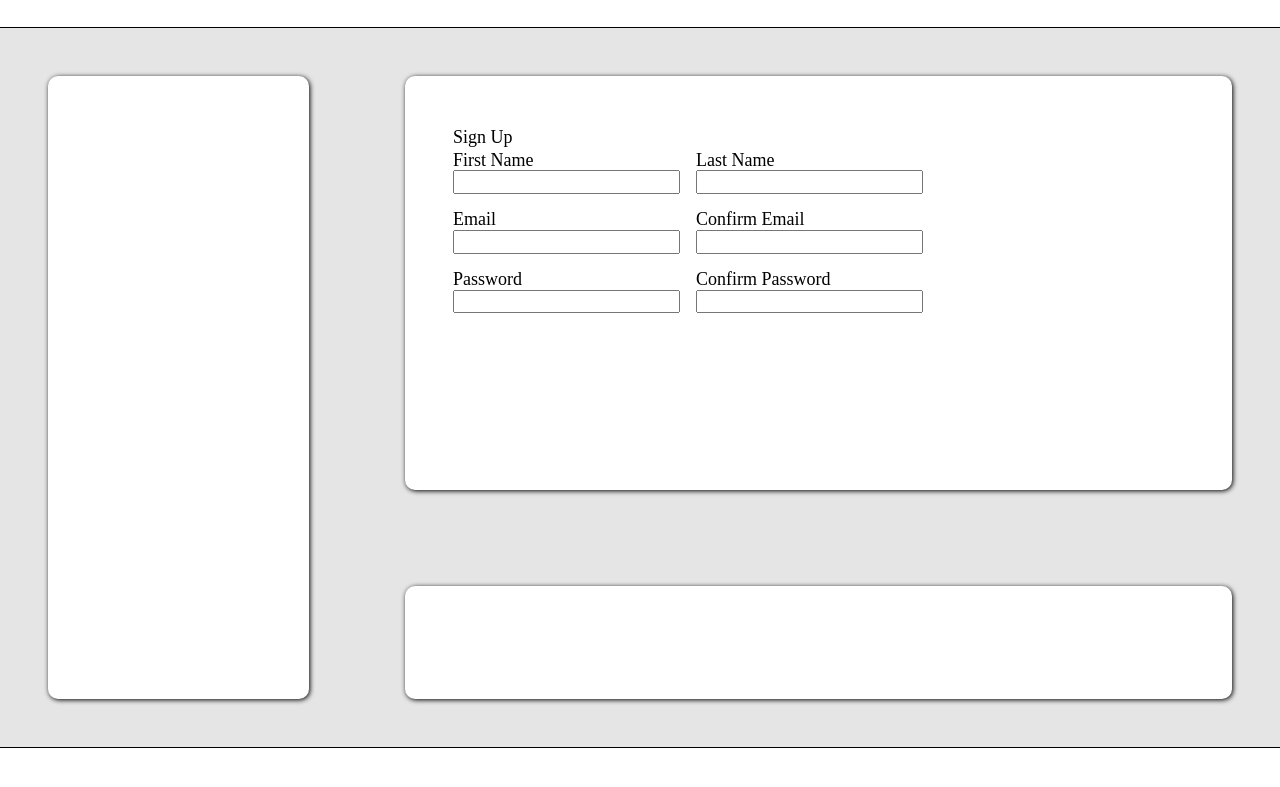
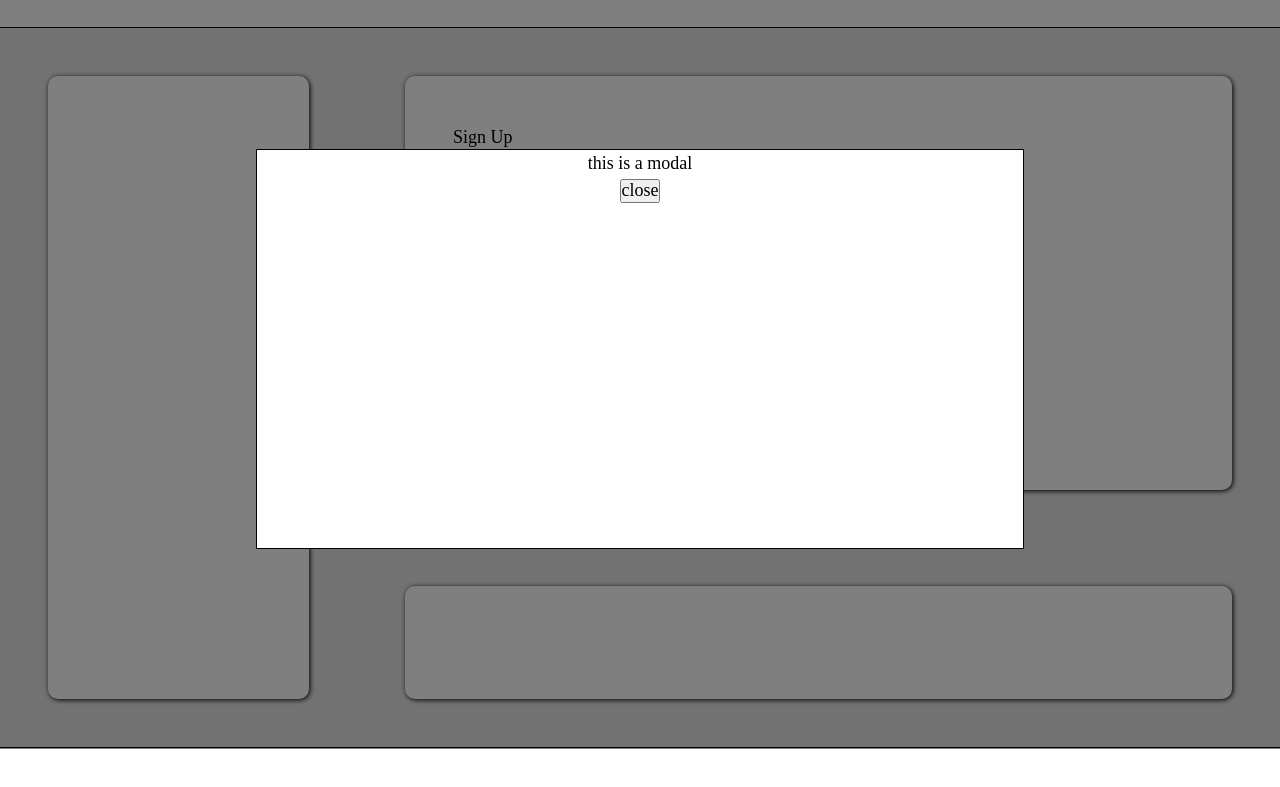
Before and after one commit to Schneider725/greenwebsite, a plain HTML site: page index.html in a window 1280 px wide. Both pictures are taken after a click on the item "Example Website". Shown: the part 51-838 px from the top of the page. Drawn offline with Linux system fonts and the light colour scheme.

Commit message:
add modal

```diff
--- a/index.html
+++ b/index.html
@@ -4,6 +4,7 @@
     <meta charset="UTF-8">
     <meta name="viewport" content="width=device-width, initial-scale=1.0">
     <link rel="stylesheet" href="style.css">
+    <script src="script.js" defer></script>
     <title>Document</title>
 </head>
 <body>
@@ -15,6 +16,13 @@
             <li class="items logout" id="logout">Logout</li>
         </ul>
     </nav>
+    <body>
+        <div class="backdrop" id="backdrop"></div>
+            <div class="modal" id="modal">
+                <p class="info">this is a modal</p>
+                <button id="close">close</button>
+            </div>
+    </body>
     <div class="main">
         <div class="section one"></div>
         <div class="section two">
--- /dev/null
+++ b/script.js
@@ -0,0 +1,11 @@
+const logo = document.getElementById('logo')
+const modal = document.getElementById('modal')
+const close = document.getElementById('close')
+const backdrop = document.getElementById('backdrop')
+logo.addEventListener('click', showModal)
+close.addEventListener('click', showModal)
+
+function showModal() {
+    modal.classList.toggle('show')
+    backdrop.classList.toggle('show')
+}
--- a/style.css
+++ b/style.css
@@ -153,3 +153,31 @@ fieldset {
 .items:hover {
   text-decoration:underline;
 }
+.modal {
+  position: fixed;
+  top: 50%;
+  left: 50%;
+  height:50vh;
+  width:60vw;
+  border: 1px solid black;
+  text-align: center;
+  transform: translate(-50%,-150%);
+  transition: all 300ms ease-in;
+  opacity: 0%;;
+  background-color: white;
+}
+.modal.show {
+  opacity: 100%;
+  transform: translate(-50%, -50%);
+}
+.backdrop {
+  pointer-events: none;
+  position: fixed;
+  inset: 0;
+  background: #000;
+  opacity: 0%;
+  transition: all 500ms ease-in;
+}
+.backdrop.show {
+  opacity: 50%;
+}
```
